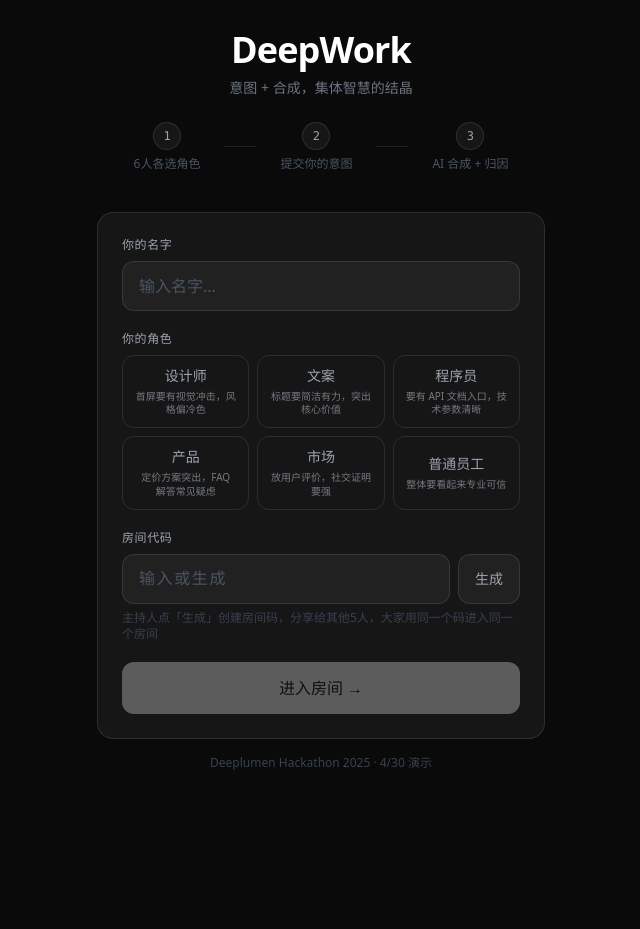
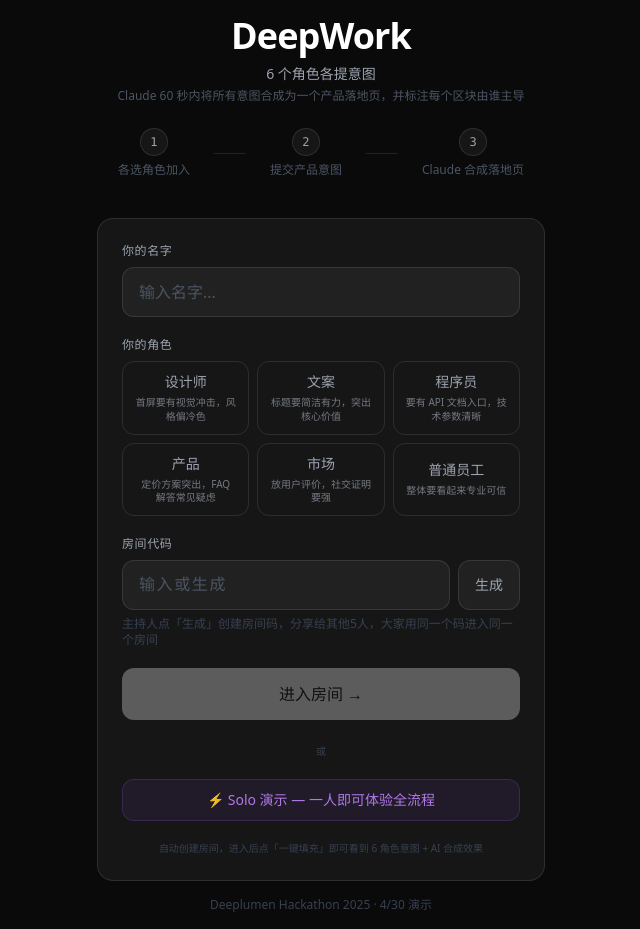
Before and after one commit to Cosmofang/deepwork, a Next.js app: page / in a window 1280 px wide. Shown: the whole page, without its empty margins (319-959 px from the left). Before the commit the page ends 800 px from the top, so only its background shows below. Built offline with nearby package versions, Linux system fonts and the light colour scheme.

Commit message:
Cycle 71: homepage clarity improvements + Solo Demo shortcut button

```diff
--- a/src/app/page.tsx
+++ b/src/app/page.tsx
@@ -11,11 +11,34 @@ export default function EntryPage() {
   const [role, setRole] = useState<RoleId | null>(null);
   const [roomCode, setRoomCode] = useState('');
   const [loading, setLoading] = useState(false);
+  const [soloLoading, setSoloLoading] = useState(false);
   const [error, setError] = useState('');
 
   const generateCode = () => {
     const code = Math.random().toString(36).substring(2, 8).toUpperCase();
     setRoomCode(code);
+  };
+
+  const handleSoloDemo = async () => {
+    setSoloLoading(true);
+    setError('');
+    const code = Math.random().toString(36).substring(2, 8).toUpperCase();
+    try {
+      const res = await fetch('/api/rooms/join', {
+        method: 'POST',
+        headers: { 'Content-Type': 'application/json' },
+        body: JSON.stringify({ name: '演示者', role: 'product', roomCode: code }),
+      });
+      if (!res.ok) { setSoloLoading(false); setError('创建失败，请重试'); return; }
+      const data = await res.json() as { participant?: { id: string } };
+      if (!data.participant?.id) { setSoloLoading(false); setError('创建失败，请重试'); return; }
+      localStorage.setItem(`participant_id:${code}`, data.participant.id);
+      localStorage.setItem('participant_room_id', code);
+      router.push(`/room/${code}`);
+    } catch {
+      setSoloLoading(false);
+      setError('创建失败，请重试');
+    }
   };
 
   const handleJoin = async () => {
@@ -64,21 +87,22 @@ export default function EntryPage() {
       <div className="w-full max-w-md">
         <div className="text-center mb-10">
           <h1 className="text-4xl font-bold tracking-tight mb-2">DeepWork</h1>
-          <p className="text-gray-500 text-sm mb-6">意图 + 合成，集体智慧的结晶</p>
+          <p className="text-gray-400 text-sm mb-1">6 个角色各提意图</p>
+          <p className="text-gray-600 text-xs mb-6">Claude 60 秒内将所有意图合成为一个产品落地页，并标注每个区块由谁主导</p>
           <div className="flex items-center justify-center gap-6 text-xs text-gray-600">
             <div className="flex flex-col items-center gap-1.5">
               <span className="w-7 h-7 rounded-full bg-white/5 border border-white/10 flex items-center justify-center text-gray-400 font-mono">1</span>
-              <span>6人各选角色</span>
+              <span>各选角色加入</span>
             </div>
             <div className="w-8 h-px bg-white/10" />
             <div className="flex flex-col items-center gap-1.5">
               <span className="w-7 h-7 rounded-full bg-white/5 border border-white/10 flex items-center justify-center text-gray-400 font-mono">2</span>
-              <span>提交你的意图</span>
+              <span>提交产品意图</span>
             </div>
             <div className="w-8 h-px bg-white/10" />
             <div className="flex flex-col items-center gap-1.5">
               <span className="w-7 h-7 rounded-full bg-white/5 border border-white/10 flex items-center justify-center text-gray-400 font-mono">3</span>
-              <span>AI 合成 + 归因</span>
+              <span>Claude 合成落地页</span>
             </div>
           </div>
         </div>
@@ -151,6 +175,26 @@ export default function EntryPage() {
           >
             {loading ? '加入中...' : '进入房间 →'}
           </button>
+
+          <div className="relative flex items-center gap-3 pt-1">
+            <div className="flex-1 h-px bg-white/8" />
+            <span className="text-gray-700 text-[10px]">或</span>
+            <div className="flex-1 h-px bg-white/8" />
+          </div>
+
+          <button
+            onClick={handleSoloDemo}
+            disabled={soloLoading}
+            className="w-full py-2.5 rounded-xl text-sm transition-all disabled:opacity-40"
+            style={{ backgroundColor: 'rgba(168,85,247,0.08)', border: '1px solid rgba(168,85,247,0.2)', color: 'rgba(192,132,252,0.9)' }}
+            onMouseEnter={e => { if (!soloLoading) (e.currentTarget as HTMLButtonElement).style.backgroundColor = 'rgba(168,85,247,0.14)'; }}
+            onMouseLeave={e => { (e.currentTarget as HTMLButtonElement).style.backgroundColor = 'rgba(168,85,247,0.08)'; }}
+          >
+            {soloLoading ? '创建演示房间中...' : '⚡ Solo 演示 — 一人即可体验全流程'}
+          </button>
+          <p className="text-gray-700 text-[10px] text-center -mt-2">
+            自动创建房间，进入后点「一键填充」即可看到 6 角色意图 + AI 合成效果
+          </p>
         </div>
 
         <p className="text-center text-gray-700 text-xs mt-4">
```
